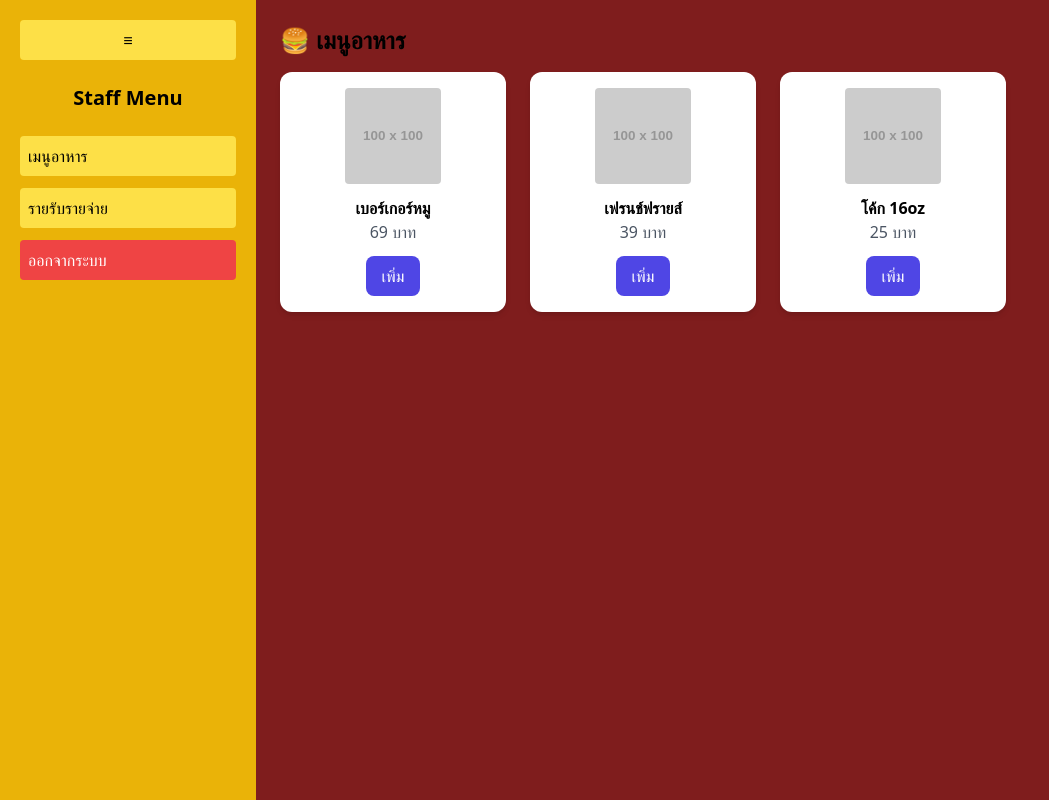
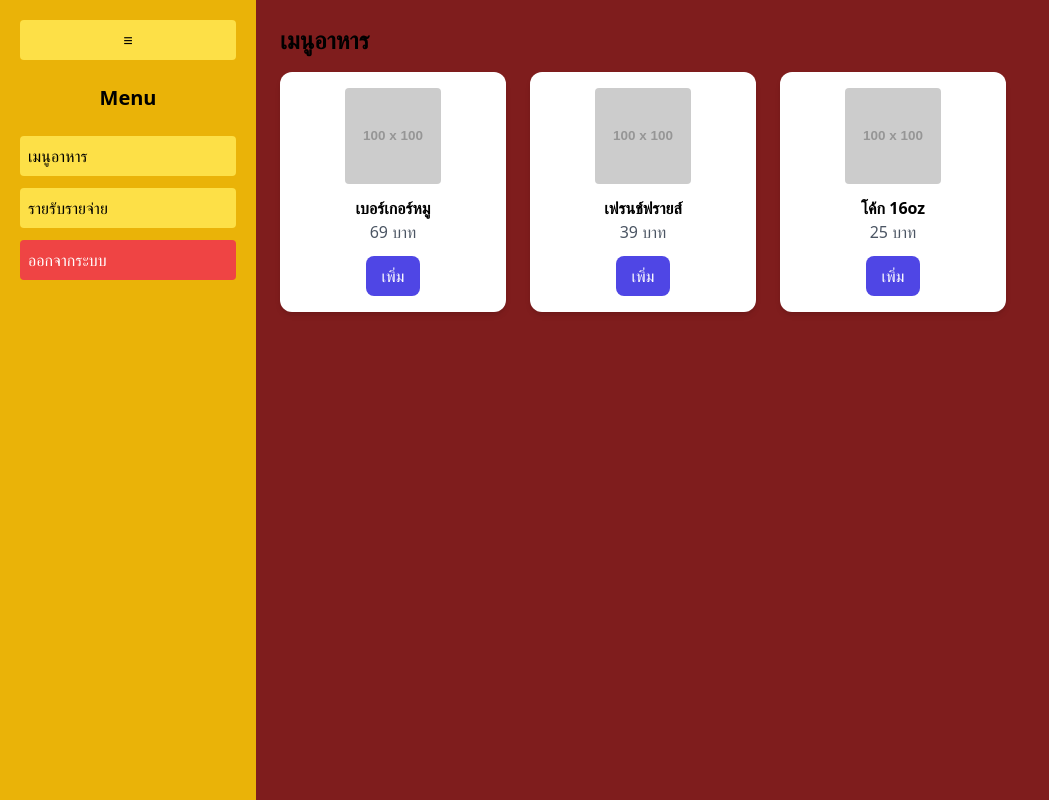
Before and after one commit to nuttakornsrisila/kaobaowan, a plain HTML site: page staff.html in a window 1280 px wide. Shown: the whole page, without its empty margins (0-1049 px from the left). Drawn offline with nearby package versions, Linux system fonts and the light colour scheme; placeholder pictures from the web are drawn by us.

Commit message:
update admin and staff page

```diff
--- a/staff.html
+++ b/staff.html
@@ -25,7 +25,7 @@
     <!-- ปุ่มพับ/ขยาย -->
     <button onclick="toggleSidebar()" class="mb-6 bg-yellow-300 p-2 rounded hover:bg-yellow-400">≡</button>
 
-    <h1 class="text-xl font-bold mb-6 text-center sidebar-text"> Staff Menu</h1>
+    <h1 class="text-xl font-bold mb-6 text-center sidebar-text">Menu</h1>
     <nav class="flex flex-col space-y-3">
       <button onclick="showSection('menu')" class="flex items-center gap-2 bg-yellow-300 py-2 px-2 rounded hover:bg-yellow-400">
          <span class="sidebar-text">เมนูอาหาร</span>
@@ -43,7 +43,7 @@
   <main id="mainContent" class="flex-1 p-6 transition-all duration-300">
     <!-- Section เมนูอาหาร -->
     <section id="menuSection">
-      <h2 class="text-2xl font-semibold mb-4">🍔 เมนูอาหาร</h2>
+      <h2 class="text-2xl font-semibold mb-4"> เมนูอาหาร</h2>
       <div id="menuContainer" class="grid grid-cols-1 sm:grid-cols-2 md:grid-cols-3 lg:grid-cols-4 gap-6"></div>
     </section>
 
```
Also changed, not shown: admin.html (+2 -1 lines).
